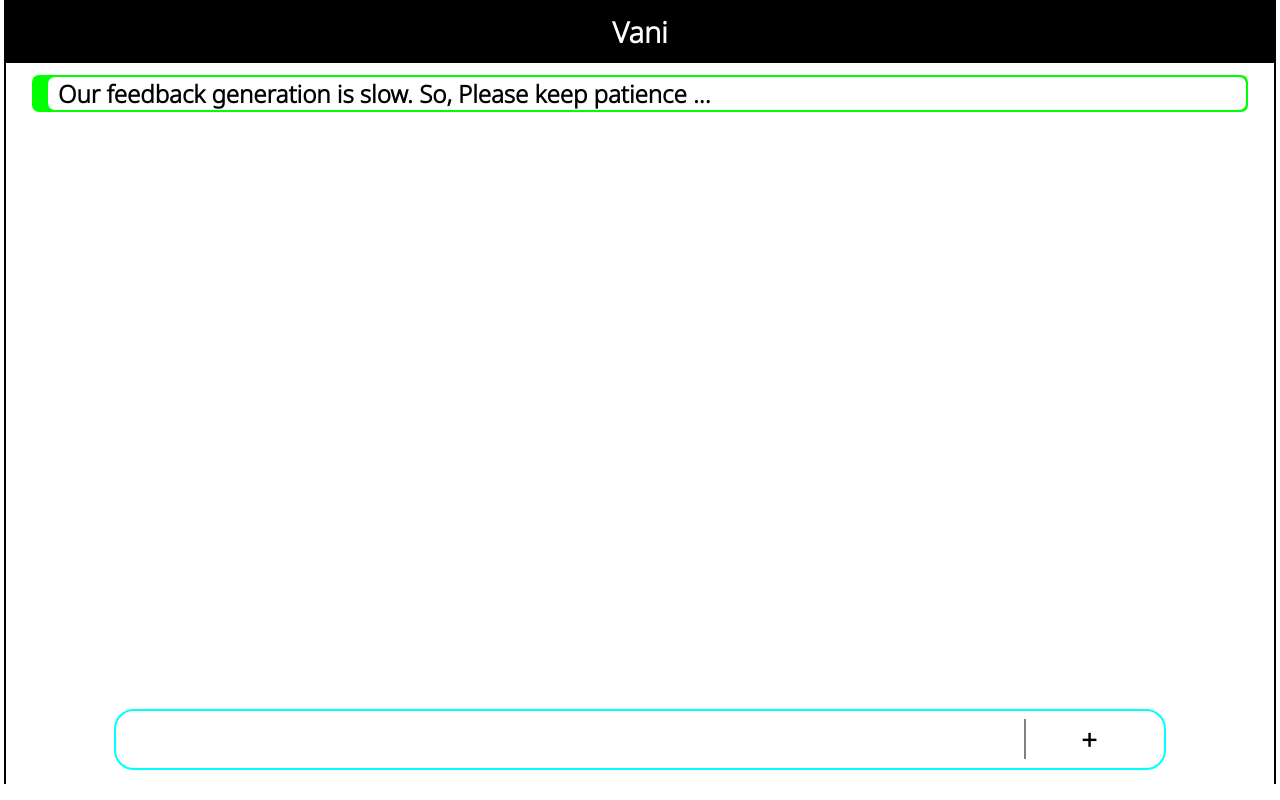
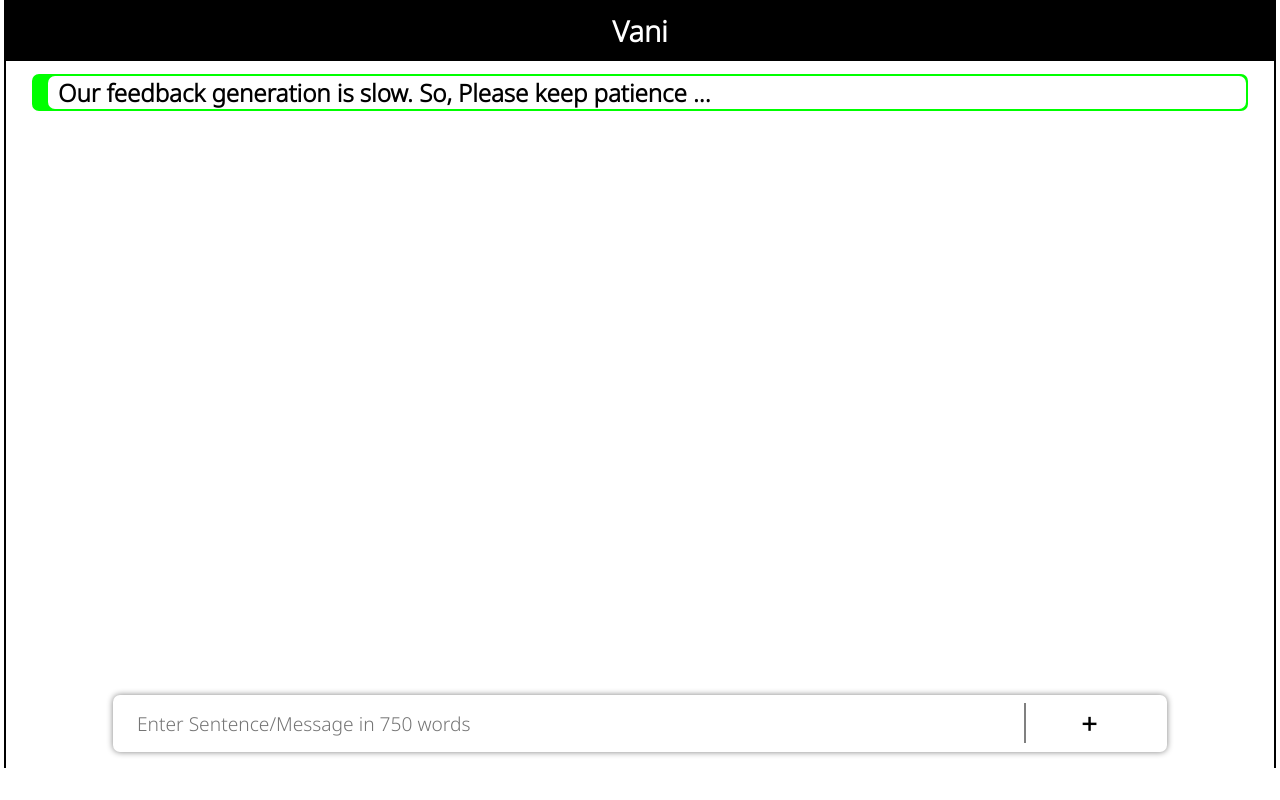
Before and after one commit to niteshinfocus/vani, a Flask app: page / in a window 1280 px wide. Run offline with Flask 2, Linux system fonts and the light colour scheme.

Commit message:
Update index.html

```diff
--- a/templates/index.html
+++ b/templates/index.html
@@ -4,7 +4,7 @@
 <head>
   <meta charset="utf-8">
   <meta name="viewport" content="width=device-width, initial-scale=1">
-  <title>Donut</title>
+  <title>Vani - Improve Your English</title>
   <link rel="preconnect" href="https://fonts.googleapis.com">
 <link rel="preconnect" href="https://fonts.gstatic.com" crossorigin>
 <link href="https://fonts.googleapis.com/css2?family=Noto+Sans:ital,wght@0,300;1,400&display=swap" rel="stylesheet">
@@ -35,7 +35,7 @@
     }
 
     body {
-      height: 98vh;
+      height: 96vh;
       width: 99vw;
       /* border: 2px solid red; */
       margin: auto;
@@ -45,10 +45,8 @@
     }
 
     .container {
-      /* position: absolute; */
       display: flex;
       justify-content: center;
-      /* background-color: black; */
       padding: 0.1% 1%;
       border-radius: 10px;
     }
@@ -58,9 +56,10 @@
       background-color: black;
       background-color: rgb(255, 255, 255);
       margin: 0.4% 1%;
-      border: 2.95px solid aqua;
-      padding: 0.7% 1%;
-      border-radius: 20px;
+      /* border: 2.95px solid aqua; */
+      padding: 0.7% 1.2%;
+      border-radius: 7px;
+      box-shadow: 0px 0px 6px grey;
     }
 
     input {
@@ -138,7 +137,7 @@
   <div class="container">
     <form action="/search" method="post">
       <div>
-        <input type="text" name="msg">
+        <input placeholder="Enter Sentence/Message in 750 words" type="text" name="msg" maxlength="750">
       </div>
       <button type="submit">+</button>
     </form>
```
